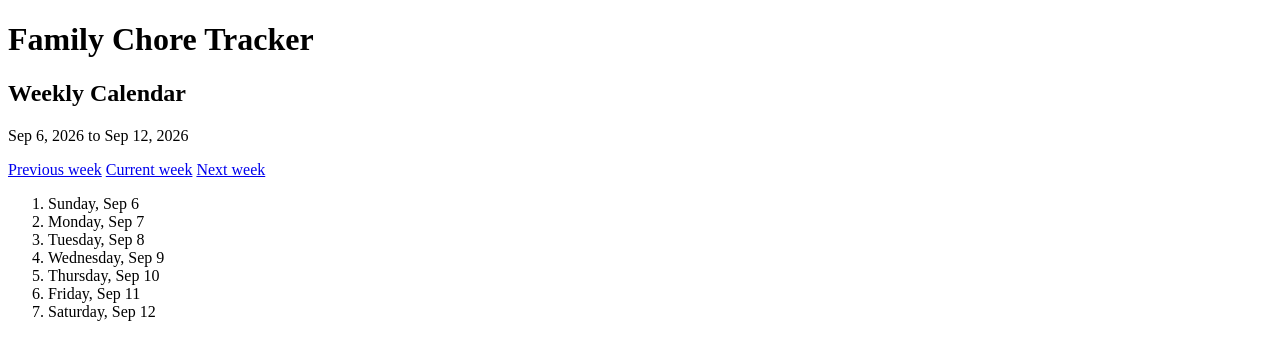
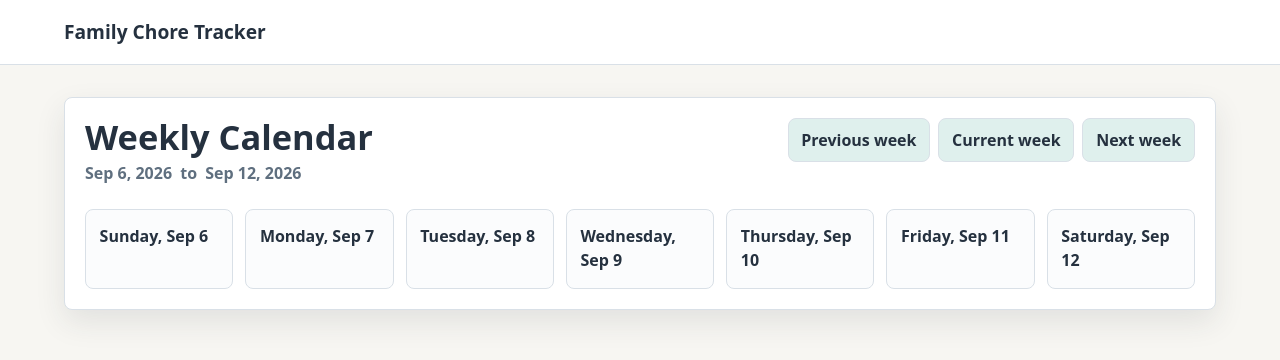
Before and after one commit to davidacodes/family_chore_tracker, a Django app: page / in a window 1280 px wide. Shown: the top 360 px of the page. Run offline with Django 5.2, Linux system fonts and the light colour scheme.

Commit message:
Add base layout and static styles

```diff
--- a/config/settings.py
+++ b/config/settings.py
@@ -59,5 +59,6 @@ USE_I18N = True
 USE_TZ = True
 
 STATIC_URL = "static/"
+STATICFILES_DIRS = [BASE_DIR / "static"]
 
 DEFAULT_AUTO_FIELD = "django.db.models.BigAutoField"
--- /dev/null
+++ b/static/css/app.css
@@ -0,0 +1,153 @@
+:root {
+    color-scheme: light;
+    --color-page: #f7f6f2;
+    --color-surface: #ffffff;
+    --color-text: #25313f;
+    --color-muted: #5f6f7f;
+    --color-border: #d9e0e7;
+    --color-accent: #2f7d74;
+    --color-accent-soft: #dff0ed;
+    --shadow-soft: 0 12px 30px rgb(37 49 63 / 10%);
+}
+
+* {
+    box-sizing: border-box;
+}
+
+body {
+    margin: 0;
+    min-width: 320px;
+    background: var(--color-page);
+    color: var(--color-text);
+    font-family: system-ui, -apple-system, BlinkMacSystemFont, "Segoe UI", sans-serif;
+    line-height: 1.5;
+}
+
+a {
+    color: inherit;
+}
+
+a:focus-visible {
+    outline: 3px solid var(--color-accent);
+    outline-offset: 3px;
+}
+
+.site-header {
+    border-bottom: 1px solid var(--color-border);
+    background: var(--color-surface);
+}
+
+.site-header__inner,
+.page-shell {
+    width: min(100% - 2rem, 72rem);
+    margin: 0 auto;
+}
+
+.site-header__inner {
+    display: flex;
+    align-items: center;
+    min-height: 4rem;
+}
+
+.site-title {
+    color: var(--color-text);
+    font-size: 1.2rem;
+    font-weight: 750;
+    text-decoration: none;
+}
+
+.page-shell {
+    padding: 2rem 0;
+}
+
+.week-overview {
+    padding: 1.25rem;
+    border: 1px solid var(--color-border);
+    border-radius: 8px;
+    background: var(--color-surface);
+    box-shadow: var(--shadow-soft);
+}
+
+.week-overview__header {
+    display: flex;
+    flex-wrap: wrap;
+    align-items: flex-start;
+    justify-content: space-between;
+    gap: 1rem;
+}
+
+h1 {
+    margin: 0;
+    font-size: clamp(1.75rem, 1.35rem + 1vw, 2.35rem);
+    line-height: 1.1;
+}
+
+.week-range {
+    margin: 0.35rem 0 0;
+    color: var(--color-muted);
+    font-weight: 650;
+}
+
+.week-range span {
+    margin: 0 0.25rem;
+}
+
+.week-nav {
+    display: flex;
+    flex-wrap: wrap;
+    gap: 0.5rem;
+}
+
+.week-nav a {
+    min-height: 2.5rem;
+    padding: 0.55rem 0.8rem;
+    border: 1px solid var(--color-border);
+    border-radius: 8px;
+    background: var(--color-accent-soft);
+    color: var(--color-text);
+    font-weight: 700;
+    text-decoration: none;
+}
+
+.day-list {
+    display: grid;
+    grid-template-columns: repeat(7, minmax(8rem, 1fr));
+    gap: 0.75rem;
+    margin: 1.5rem 0 0;
+    padding: 0;
+    overflow-x: auto;
+    list-style: none;
+}
+
+.day-list__item {
+    min-height: 5rem;
+    padding: 0.85rem;
+    border: 1px solid var(--color-border);
+    border-radius: 8px;
+    background: #fbfcfd;
+    font-weight: 700;
+}
+
+@media (max-width: 48rem) {
+    .site-header__inner,
+    .page-shell {
+        width: min(100% - 1rem, 72rem);
+    }
+
+    .page-shell {
+        padding: 1rem 0;
+    }
+
+    .week-overview {
+        padding: 1rem;
+    }
+
+    .week-nav {
+        width: 100%;
+    }
+
+    .week-nav a {
+        flex: 1 1 9rem;
+        text-align: center;
+    }
+}
--- /dev/null
+++ b/templates/base.html
@@ -0,0 +1,22 @@
+{% load static %}
+<!doctype html>
+<html lang="en">
+<head>
+    <meta charset="utf-8">
+    <meta name="viewport" content="width=device-width, initial-scale=1">
+    <title>{% block title %}Family Chore Tracker{% endblock %}</title>
+    <link rel="stylesheet" href="{% static 'css/app.css' %}">
+    <script src="https://unpkg.com/htmx.org@2.0.7" defer></script>
+</head>
+<body>
+    <header class="site-header">
+        <div class="site-header__inner">
+            <a class="site-title" href="{% url 'chores:home' %}">Family Chore Tracker</a>
+        </div>
+    </header>
+
+    <main class="page-shell">
+        {% block content %}{% endblock %}
+    </main>
+</body>
+</html>
--- a/templates/chores/home.html
+++ b/templates/chores/home.html
@@ -1,36 +1,30 @@
-<!doctype html>
-<html lang="en">
-<head>
-    <meta charset="utf-8">
-    <meta name="viewport" content="width=device-width, initial-scale=1">
-    <title>Family Chore Tracker</title>
-</head>
-<body>
-    <main>
-        <h1>Family Chore Tracker</h1>
+{% extends "base.html" %}
 
-        <section aria-labelledby="calendar-heading">
-            <h2 id="calendar-heading">Weekly Calendar</h2>
-            <p>
+{% block content %}
+<section class="week-overview" aria-labelledby="calendar-heading">
+    <div class="week-overview__header">
+        <div>
+            <h1 id="calendar-heading">Weekly Calendar</h1>
+            <p class="week-range">
                 <time datetime="{{ week_start|date:'Y-m-d' }}">{{ week_start|date:"M j, Y" }}</time>
-                to
+                <span>to</span>
                 <time datetime="{{ week_end|date:'Y-m-d' }}">{{ week_end|date:"M j, Y" }}</time>
             </p>
+        </div>
 
-            <nav aria-label="Week navigation">
+        <nav class="week-nav" aria-label="Week navigation">
             <a href="?week={{ previous_week }}">Previous week</a>
             <a href="?week={{ current_week }}">Current week</a>
             <a href="?week={{ next_week }}">Next week</a>
         </nav>
+    </div>
 
-            <ol aria-label="Days in selected week">
+    <ol class="day-list" aria-label="Days in selected week">
         {% for day in week %}
-                    <li>
+            <li class="day-list__item">
                 <time datetime="{{ day|date:'Y-m-d' }}">{{ day|date:"l, M j" }}</time>
             </li>
         {% endfor %}
     </ol>
 </section>
-    </main>
-</body>
-</html>
+{% endblock %}
```
Also changed, not shown: tests/test_home.py (+14 -0 lines). Lines whose indentation alone changed are shown as unchanged.
